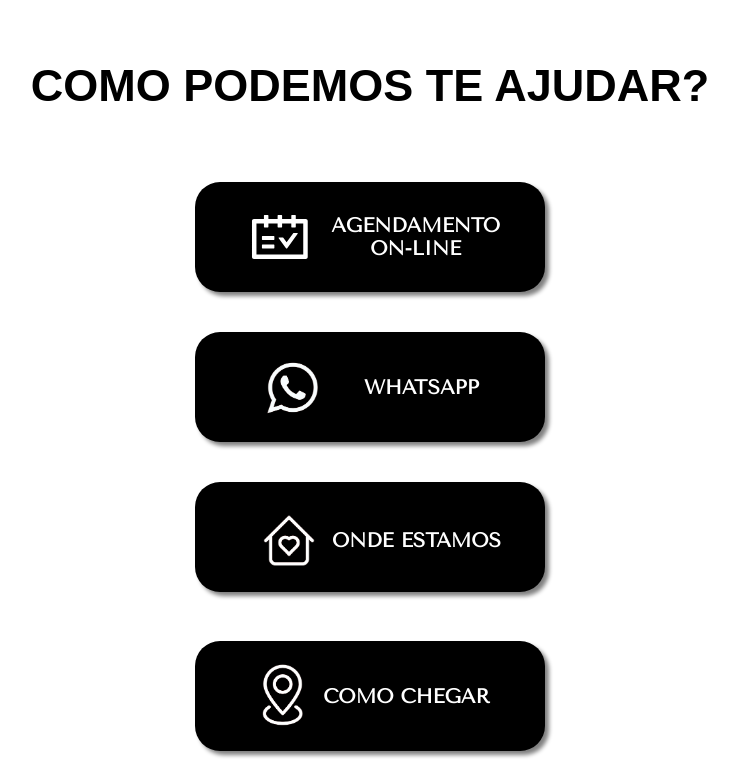
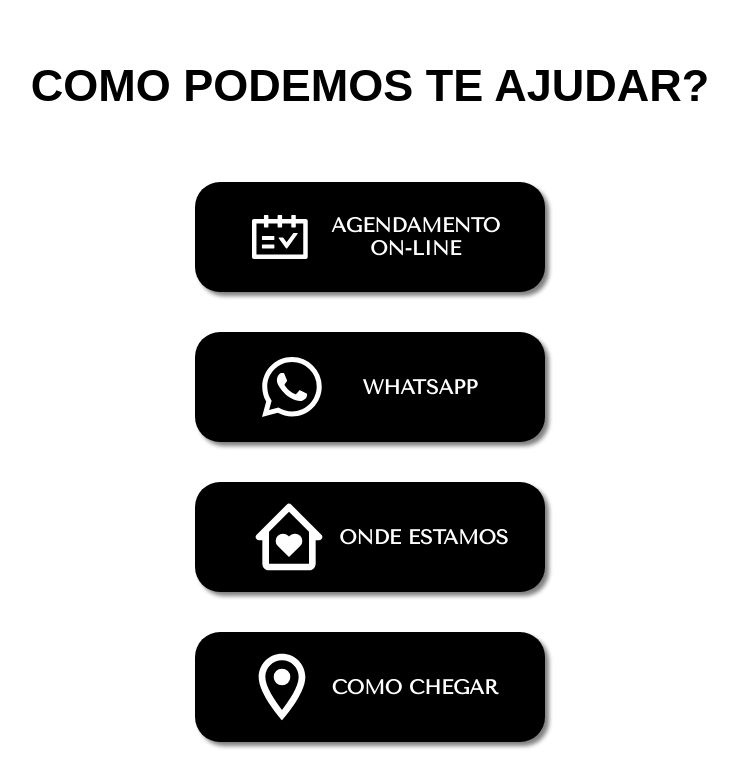
Before and after one commit to willSchmitt/St-dioDrieliLongen, a React (Vite) app: page / in a window 1280 px wide. Shown: the part 722-1506 px from the top of the page, without its empty margins (270-1008 px from the left). Built offline with nearby package versions, Linux system fonts and the light colour scheme; a web font is replaced by a local one.

Commit message:
icons att

```diff
--- a/src/components/ButtonMap/index.jsx
+++ b/src/components/ButtonMap/index.jsx
@@ -1,11 +1,13 @@
 import {Container} from './styles';
+
+import {BiHomeHeart} from 'react-icons/bi';
 
 export function ButtonMap({title}) {
   return (
         <Container type="button">
           <a target="_blank" href="/">
             <div class="btn-primary">
-              <img src="/src/assets/ondeEstamos.png" alt="Imagem de uma agenda" />
+              <BiHomeHeart size={80}/>
               <small>{title}</small>
             </div>
           </a>
--- a/src/components/ButtonMap/styles.js
+++ b/src/components/ButtonMap/styles.js
@@ -21,8 +21,8 @@ export const Container = styled.button`
     margin-left: 15%;
     max-width: 75%;
 
-    img {
-      width: 25%;
+    svg {
+      color: white;
     }
   }
 
--- a/src/components/ButtonVideo/index.jsx
+++ b/src/components/ButtonVideo/index.jsx
@@ -1,12 +1,13 @@
 import {Container} from './styles';
 
+import {MdOutlineLocationOn} from 'react-icons/md'
 
 export function ButtonVideo({title, ...rest}) {
   return (
     <Container {...rest} type="button">
       <a target="_blank" href="/">
         <div class="btn-primary">
-          <img src="/src/assets/loc.png" alt="Logo do WhatsApp" />
+          <MdOutlineLocationOn size={80}/>
           <small>{title}</small>
         </div>
       </a>
--- a/src/components/ButtonVideo/styles.js
+++ b/src/components/ButtonVideo/styles.js
@@ -19,8 +19,8 @@ export const Container = styled.button`
     justify-content: center;
     gap: 1rem;
 
-    img {
-      width: 18%;
+    svg {
+      color: white;
     }
   }
 
--- a/src/components/ButtonWhatsApp/index.jsx
+++ b/src/components/ButtonWhatsApp/index.jsx
@@ -1,12 +1,13 @@
 import {Container} from './styles';
 
+import {BsWhatsapp} from 'react-icons/bs'
 
 export function ButtonWhats({title, ...rest}) {
   return (
     <Container {...rest} type="button">
       <a target="_blank" href="https://bit.ly/AGENDEAQUII?fbclid=IwAR3ChLn6fHSVHlfxnnxyCSQW3xEjFUZUIeyumGSGdv0rdl_ebveLm2OD-Vs">
         <div class="btn-primary">
-          <img src="/src/assets/whats.png" alt="Logo do WhatsApp" />
+          <BsWhatsapp size={60}/>
           <small>{title}</small>
         </div>
       </a>
--- a/src/components/ButtonWhatsApp/styles.js
+++ b/src/components/ButtonWhatsApp/styles.js
@@ -19,8 +19,8 @@ export const Container = styled.button`
     justify-content: center;
     gap: 4rem;
 
-    img {
-      width: 18%;
+    svg {
+      color: white;
     }
   }
 
```
